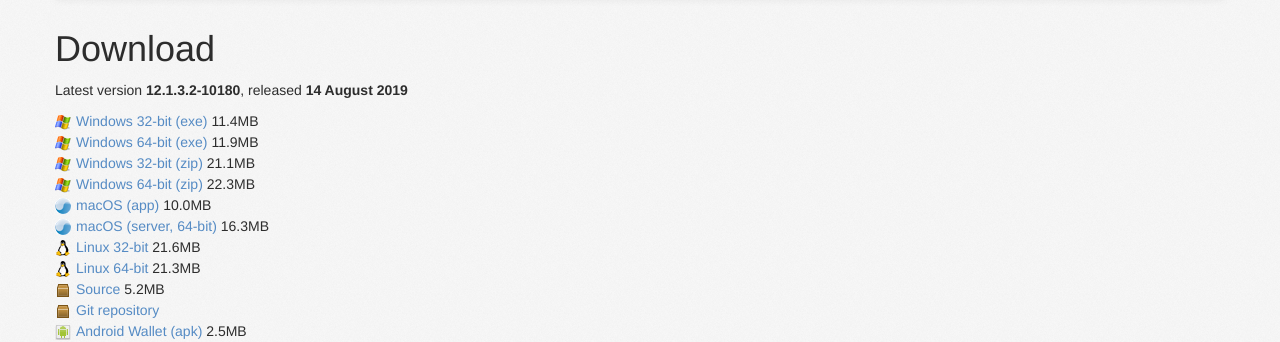
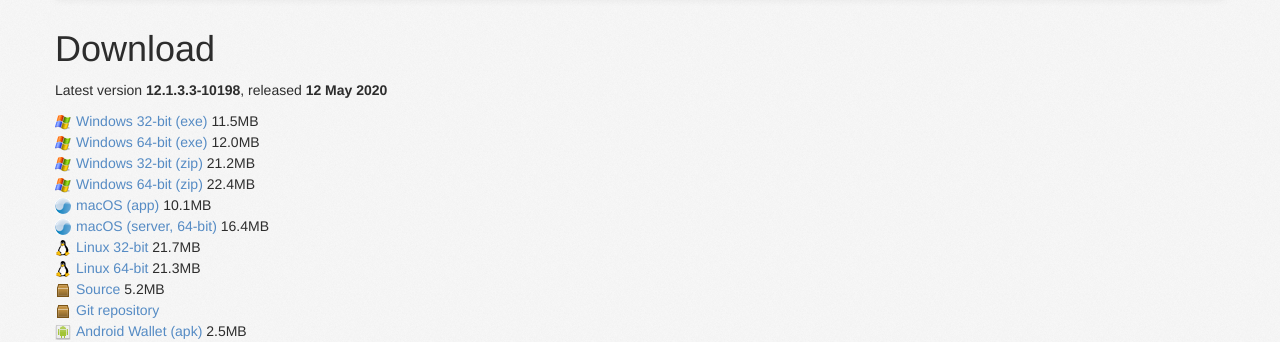
Before and after one commit to freicoin/freico.in, a Jekyll site: the page built from download/index.md, in a window 1280 px wide. Shown: the part 173-515 px from the top of the page. Built offline with Jekyll 4.4.1, drawn with Linux system fonts in a browser that asks for light colours; nearby versions of some CDN libraries; some web fonts are replaced; comment, search, counter and statistics services are not loaded.

Commit message:
Release v12.1.3.3-10198.

```diff
--- a/_config.yml
+++ b/_config.yml
@@ -51,56 +51,56 @@
             title: Bios
             url: /bios/index.html
 freicoin:
-    version: 12.1.3.2-10180
-    release_date: 2019-08-14T12:00:00
+    version: 12.1.3.3-10198
+    release_date: 2020-05-12T12:00:00
     downloads:
         -
             name: Windows 32-bit (exe)
             osid: Win32
             icon: /static/images/os/win.png
-            link: https://s3.amazonaws.com/in.freico.stable/freicoin-v12.1.3.2-10180-win32-setup.exe
-            size: 11.4MB
+            link: https://s3.amazonaws.com/in.freico.stable/freicoin-v12.1.3.3-10198-win32-setup.exe
+            size: 11.5MB
         -
             name: Windows 64-bit (exe)
             osid: Win64
             icon: /static/images/os/win.png
-            link: https://s3.amazonaws.com/in.freico.stable/freicoin-v12.1.3.2-10180-win64-setup.exe
-            size: 11.9MB
+            link: https://s3.amazonaws.com/in.freico.stable/freicoin-v12.1.3.3-10198-win64-setup.exe
+            size: 12.0MB
         -
             name: Windows 32-bit (zip)
             osid: Win32
             icon: /static/images/os/win.png
-            link: https://s3.amazonaws.com/in.freico.stable/freicoin-v12.1.3.2-10180-win32.zip
-            size: 21.1MB
+            link: https://s3.amazonaws.com/in.freico.stable/freicoin-v12.1.3.3-10198-win32.zip
+            size: 21.2MB
         -
             name: Windows 64-bit (zip)
             osid: Win64
             icon: /static/images/os/win.png
-            link: https://s3.amazonaws.com/in.freico.stable/freicoin-v12.1.3.2-10180-win64.zip
-            size: 22.3MB
+            link: https://s3.amazonaws.com/in.freico.stable/freicoin-v12.1.3.3-10198-win64.zip
+            size: 22.4MB
         -
             name: macOS (app)
             osid: Mac
             icon: /static/images/os/mac.png
-            link: https://s3.amazonaws.com/in.freico.stable/freicoin-v12.1.3.2-10180-osx.dmg
-            size: 10.0MB
+            link: https://s3.amazonaws.com/in.freico.stable/freicoin-v12.1.3.3-10198-osx.dmg
+            size: 10.1MB
         -
             name: macOS (server, 64-bit)
             osid: Mac
             icon: /static/images/os/mac.png
-            link: https://s3.amazonaws.com/in.freico.stable/freicoin-v12.1.3.2-10180-osx64.tar.gz
-            size: 16.3MB
+            link: https://s3.amazonaws.com/in.freico.stable/freicoin-v12.1.3.3-10198-osx64.tar.gz
+            size: 16.4MB
         -
             name: Linux 32-bit
             osid: Linux
             icon: /static/images/os/linux.png
-            link: https://s3.amazonaws.com/in.freico.stable/freicoin-v12.1.3.2-10180-linux32.tar.gz
-            size: 21.6MB
+            link: https://s3.amazonaws.com/in.freico.stable/freicoin-v12.1.3.3-10198-linux32.tar.gz
+            size: 21.7MB
         -
             name: Linux 64-bit
             osid: Linux
             icon: /static/images/os/linux.png
-            link: https://s3.amazonaws.com/in.freico.stable/freicoin-v12.1.3.2-10180-linux64.tar.gz
+            link: https://s3.amazonaws.com/in.freico.stable/freicoin-v12.1.3.3-10198-linux64.tar.gz
             size: 21.3MB
         #-
         #    name: Ubuntu (PPA)
@@ -118,7 +118,7 @@
             name: Source
             osid: Unknown
             icon: /static/images/os/src.png
-            link: https://github.com/tradecraftio/tradecraft/archive/v12.1.3.2-10180.zip
+            link: https://github.com/tradecraftio/tradecraft/archive/v12.1.3.3-10198.zip
             size: 5.2MB
         -
             name: Git repository
```
